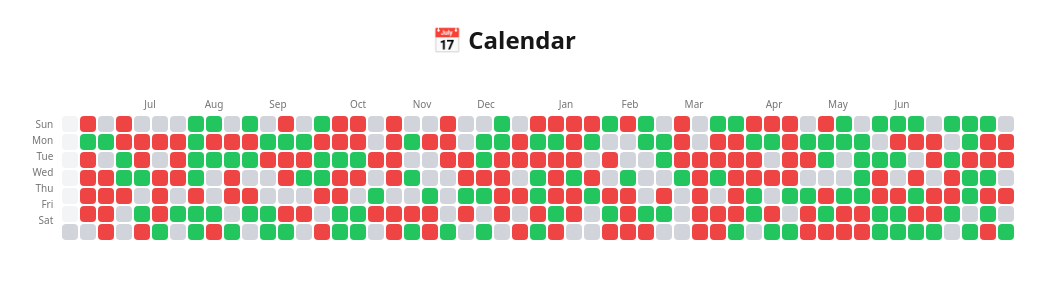
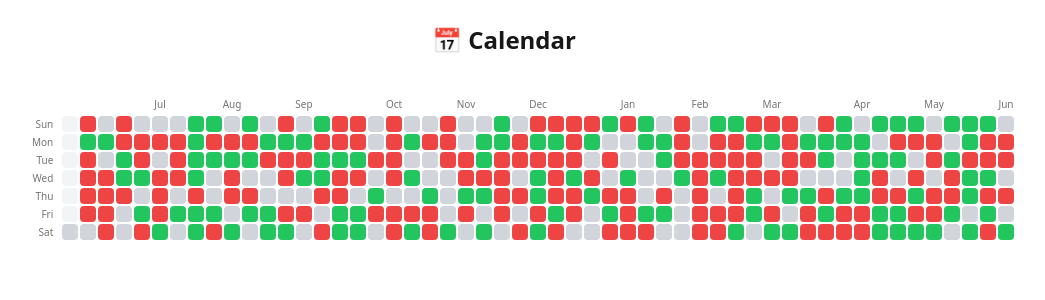
Before and after one commit to sreeramathrij/fintrix, a React (Vite) app in the folder client/: page /calendar in a window 1280 px wide. Shown: the top 300 px of the page, without its empty margins (136-1181 px from the left). Built offline with nearby package versions, Linux system fonts and the light colour scheme.

Commit message:
tweaked the calendar page to align month Names and weekdays

```diff
--- a/client/src/pages/calender.tsx
+++ b/client/src/pages/calender.tsx
@@ -85,7 +85,7 @@ export default function GitHubStyleHeatmap() {
         <div className="bg-background p-4">
 
           {/* Month Labels */}
-<div className="flex ml-[30px] text-xs text-muted-foreground">
+<div className="flex ml-[30px] gap-[2px] text-xs text-muted-foreground">
   {weeks.map((week, i) => {
     const firstDate = new Date(week[0]?.date || "")
     const isFirstWeekOfMonth = firstDate.getDate() <= 7
@@ -106,7 +106,7 @@ export default function GitHubStyleHeatmap() {
           <div className="flex mt-1">
             {/* Weekday Labels */}
 
-<div className="flex flex-col text-[10px] text-muted-foreground mr-1">
+<div className="flex flex-col gap-[2px] text-[10px] text-muted-foreground mr-1">
   {weekdayNames.map((name, idx) => (
     <div key={idx} className="h-4 flex items-center justify-end pr-1">
       {name}
```
